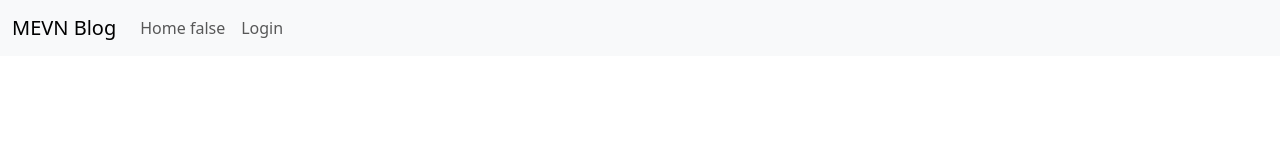
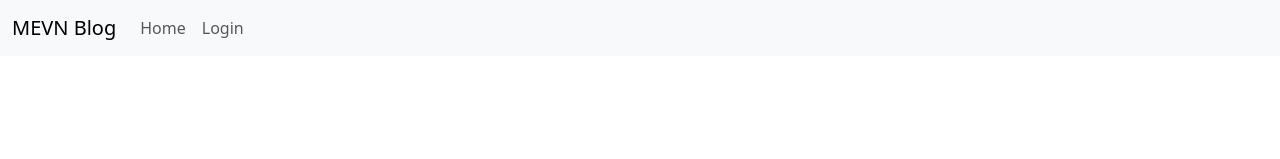
Before and after one commit to ashique12009/express-vue-mongodb-blog, a Vue app in the folder client/: page / in a window 1280 px wide. Shown: the top 159 px of the page. Built offline with nearby package versions, Linux system fonts and the light colour scheme; no server answers.

Commit message:
remove unused code

```diff
--- a/client/src/views/Header.vue
+++ b/client/src/views/Header.vue
@@ -9,7 +9,7 @@
                 </button>
                 <div class="collapse navbar-collapse" id="navbarNav">
                     <ul class="navbar-nav">
-                        <li class="nav-item"><RouterLink class="nav-link" to="/">Home {{ authStore.isAuthenticated }}</RouterLink></li>
+                        <li class="nav-item"><RouterLink class="nav-link" to="/">Home</RouterLink></li>
                         <li class="nav-item"><RouterLink class="nav-link" to="/blog" v-if="authStore.isAuthenticated">Blog</RouterLink></li>
                         <li class="nav-item"><RouterLink class="nav-link" to="/login" v-if="!authStore.isAuthenticated">Login</RouterLink></li>
                         <li class="nav-item"><a class="nav-link" href="#" @click.prevent="logout" v-if="authStore.isAuthenticated">Logout</a></li>
```
